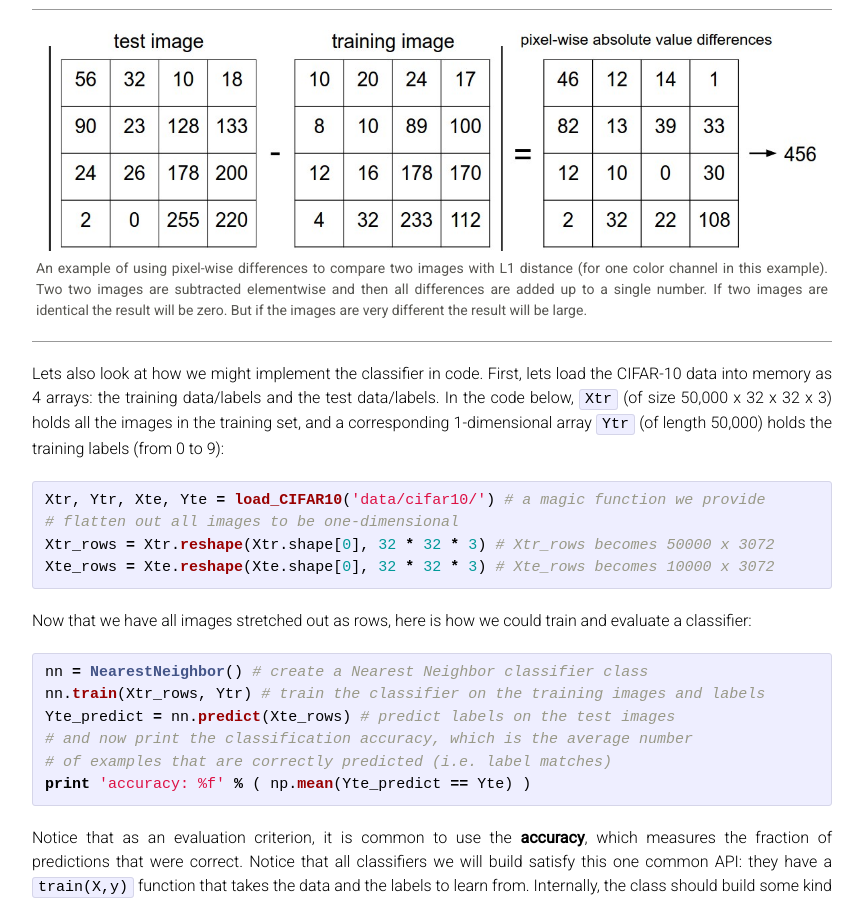
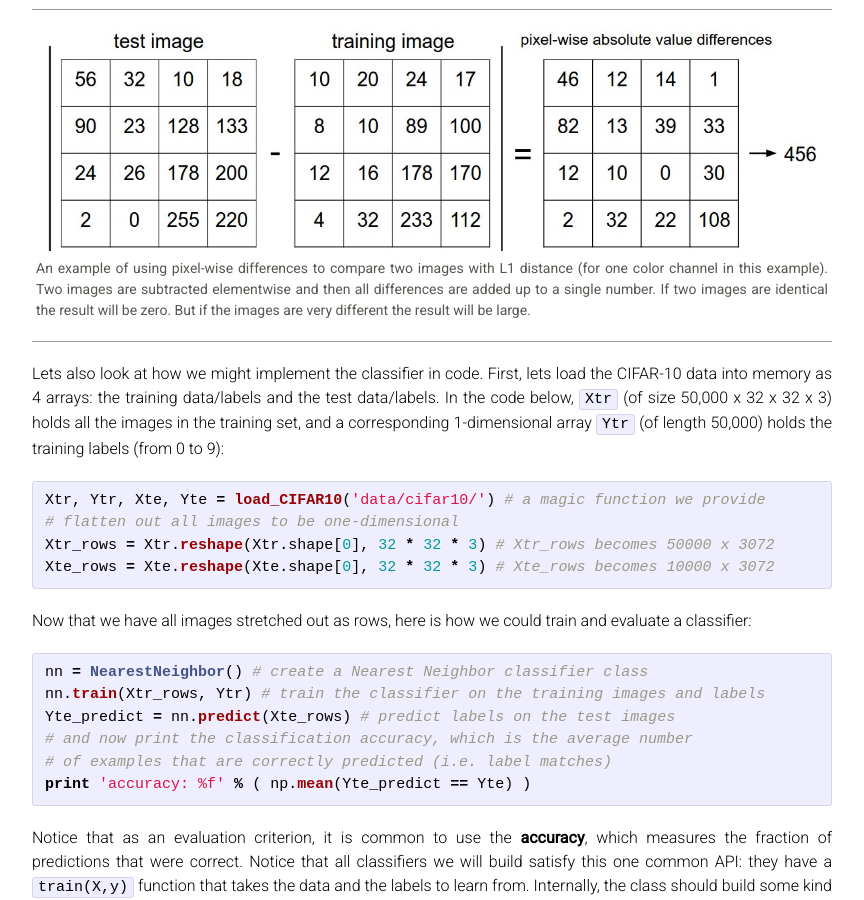
Before and after one commit to cs231n/cs231n.github.io, a Jekyll site: the page built from classification.md, in a window 1280 px wide and 900 px high, scrolled down 4125 px. Shown: the whole window, without its empty margins (208-1072 px from the left). Built offline with Jekyll 4.4.1, drawn with Linux system fonts in a browser that asks for light colours; Markdown is read by kramdown in place of the engine named in the settings; formulas are drawn with MathJax 3.

Commit message:
Typo on line 82.
Changed "Two two" to just "two". Only one set of two images are subtracted in the example picture "/assets/nneg.jpeg".

```diff
--- a/classification.md
+++ b/classification.md
@@ -80,7 +80,7 @@ Where the sum is taken over all pixels. Here is the procedure visualized:
 
 <div class="fig figcenter fighighlight">
   <img src="/assets/nneg.jpeg">
-  <div class="figcaption">An example of using pixel-wise differences to compare two images with L1 distance (for one color channel in this example). Two two images are subtracted elementwise and then all differences are added up to a single number. If two images are identical the result will be zero. But if the images are very different the result will be large.</div>
+  <div class="figcaption">An example of using pixel-wise differences to compare two images with L1 distance (for one color channel in this example). Two images are subtracted elementwise and then all differences are added up to a single number. If two images are identical the result will be zero. But if the images are very different the result will be large.</div>
 </div>
 
 Lets also look at how we might implement the classifier in code. First, lets load the CIFAR-10 data into memory as 4 arrays: the training data/labels and the test data/labels. In the code below, `Xtr` (of size 50,000 x 32 x 32 x 3) holds all the images in the training set, and a corresponding 1-dimensional array `Ytr` (of length 50,000) holds the training labels (from 0 to 9):
```
